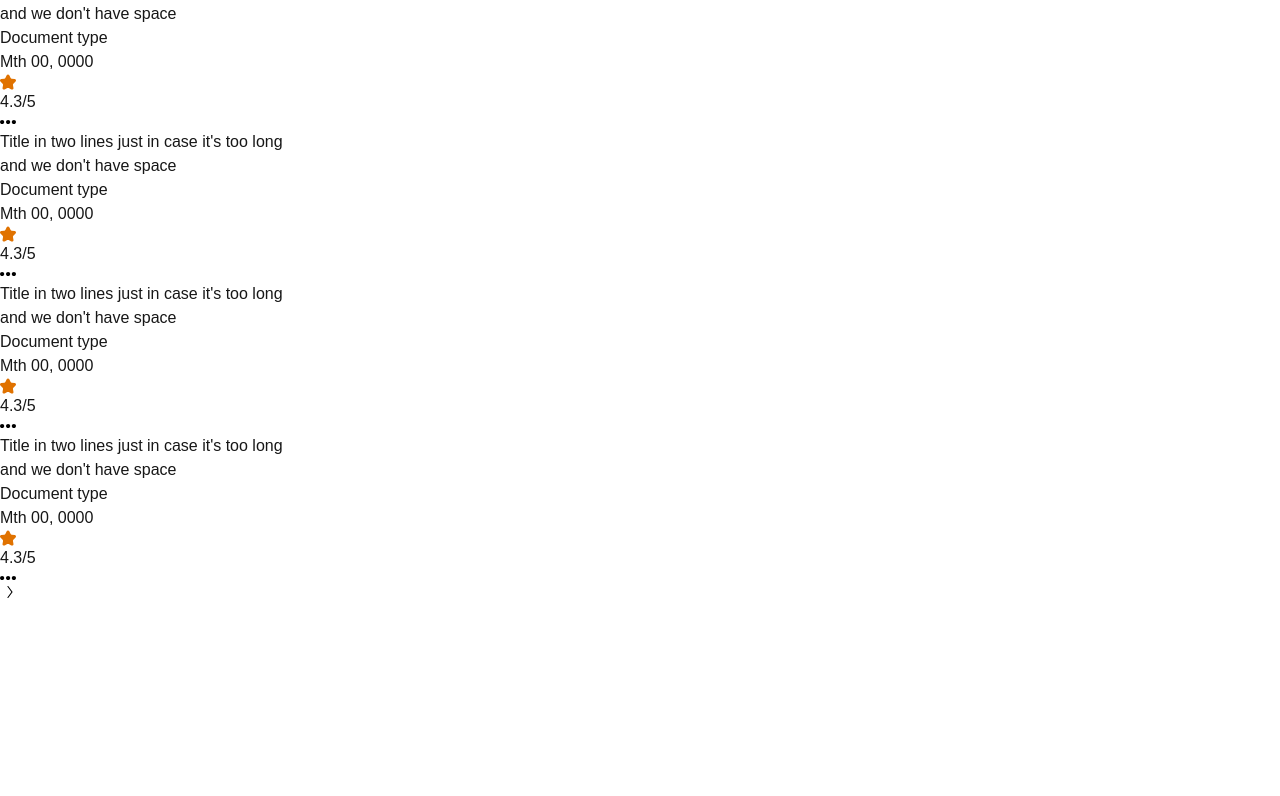
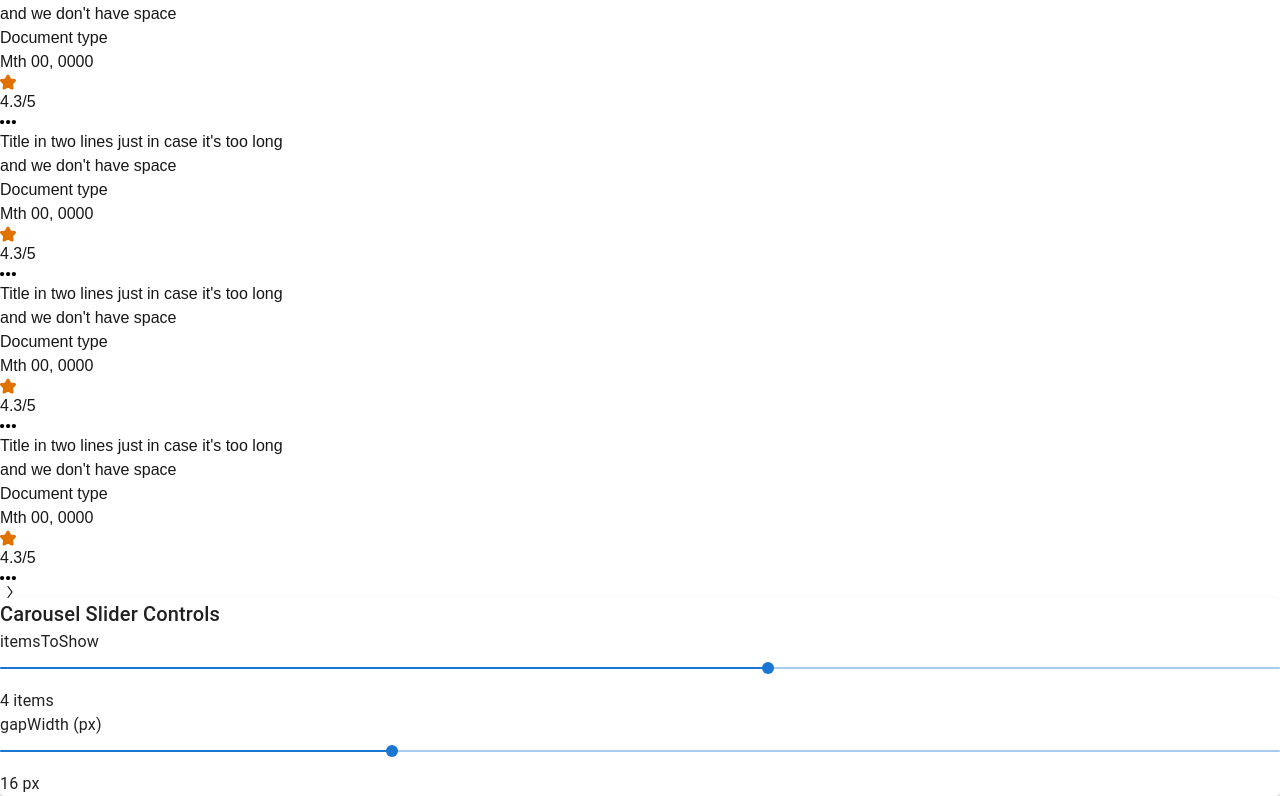
Before and after one commit to mock-angel/nextjs-carousel-slider, a Next.js app: page / in a window 1280 px wide. Shown: the part 934-1730 px from the top of the page. Before the commit the page ends 1532 px from the top, so only its background shows below. Built offline with nearby package versions, Linux system fonts and the light colour scheme.

Commit message:
added controls

```diff
--- a/src/components/carousel-slider.tsx
+++ b/src/components/carousel-slider.tsx
@@ -4,7 +4,8 @@ import { RefObject, useEffect, useRef, useState } from "react";
 import { LeftArrowIcon } from "@/svgs/left-arrow"; // From here: https://github.com/mock-angel/nextjs-carousel-slider/blob/main/src/svgs/left-arrow.tsx
 import { RightArrowIcon } from "@/svgs/right-arrow"; // From here: https://github.com/mock-angel/nextjs-carousel-slider/blob/main/src/svgs/right-arrow.tsx
 
-export default function CarouselSlider() {
+export default function CarouselSlider(props: { itemsCount?: number, itemsToShow?: number, gapWidth?: number }) {
+
     const [sliderWidth, setSliderWidth] = useState(0);
 
     const ref: RefObject<HTMLDivElement | null> = useRef<null | HTMLDivElement>(null);
@@ -20,10 +21,10 @@ export default function CarouselSlider() {
             }
         }
     }, [])
-
-    const noOfItems = 10;
-    const itemsToShow = 4;
-    const gapWidth = 16;
+    const { itemsCount: noOfItems = 10,
+        itemsToShow = 4,
+        gapWidth = 16,
+    } = props;
 
     const gaps = itemsToShow - 1; // for 4 items we have 3 gaps
     const carouselItemWidth = (sliderWidth - (gaps * gapWidth)) / itemsToShow;
@@ -52,16 +53,9 @@ export default function CarouselSlider() {
                 ref={ref}
             >
                 {/* Carousel List Items */}
-                <CarouselItem style={{ width: carouselItemWidth }} />
-                <CarouselItem style={{ width: carouselItemWidth }} />
-                <CarouselItem style={{ width: carouselItemWidth }} />
-                <CarouselItem style={{ width: carouselItemWidth }} />
-                <CarouselItem style={{ width: carouselItemWidth }} />
-                <CarouselItem style={{ width: carouselItemWidth }} />
-                <CarouselItem style={{ width: carouselItemWidth }} />
-                <CarouselItem style={{ width: carouselItemWidth }} />
-                <CarouselItem style={{ width: carouselItemWidth }} />
-                <CarouselItem style={{ width: carouselItemWidth }} />
+                {Array.from({ length: noOfItems }).map((_, __) => ( // default 10 items are rendered, pass in your own items instead of specifying item count
+                    <CarouselItem style={{ width: carouselItemWidth }} />
+                ))}
             </div>
 
             {/* Left Button */}
--- a/src/pages/index.tsx
+++ b/src/pages/index.tsx
@@ -1,5 +1,7 @@
 import { Geist, Geist_Mono } from "next/font/google";
 import CarouselSlider from "@/components/carousel-slider";
+import { useState } from "react";
+import { Card, Slider, TextField, ThemeProvider, Typography } from "@mui/material";
 
 const geistSans = Geist({
   variable: "--font-geist-sans",
@@ -12,12 +14,35 @@ const geistMono = Geist_Mono({
 });
 
 export default function CarouselPage() {
+  const [itemsToShow, setItemsToShow] = useState(4);
+  const [gapWidth, setGapWidth] = useState(16);
+  const [itemsCount, setItemsCount] = useState(10);
 
   return (
     <div
-      className={`${geistSans.variable} ${geistMono.variable} items-center justify-items-center min-h-screen p-8 pb-20 gap-16 sm:p-20 font-[family-name:var(--font-geist-sans)]`}
+      className={`${geistSans.variable} ${geistMono.variable} items-center justify-items-center min-h-screen p-8 pb-20 gap-16 sm:px-5 font-[family-name:var(--font-geist-sans)]`}
     >
-      <CarouselSlider />
+
+
+      {/* CarouselSlider  */}
+      <CarouselSlider itemsCount={itemsCount} itemsToShow={itemsToShow} gapWidth={gapWidth} />
+
+      {/* Slider Controls */}
+      <div className="flex flex-col gap-4 items-end py-10">
+        <Card className="p-4 gap-4 flex flex-col items-center">
+          <Typography className="flex-none" variant="h6">Carousel Slider Controls</Typography>
+          <div className="flex gap-4 items-center w-[400px]"  >
+            <Typography className="flex-none" >itemsToShow</Typography>
+            <Slider size="small" value={itemsToShow} onChange={(e, value) => setItemsToShow(Number(value)!)} min={1} max={6} />
+            <Typography className="flex-none">{itemsToShow} items</Typography>
+          </div>
+          <div className="flex gap-4 items-center w-[400px]">
+            <Typography className="flex-none " >{"gapWidth (px)"}</Typography>
+            <Slider size="small" value={gapWidth} onChange={(e, value) => setGapWidth(Number(value)!)} min={1} max={50} />
+            <Typography className="flex-none">{gapWidth} px</Typography>
+          </div>
+        </Card>
+      </div>
     </div>
   );
 }
```
Also changed, not shown: package.json (+9 -6 lines), 1 other file (tests, documents, lock files or other folders).
